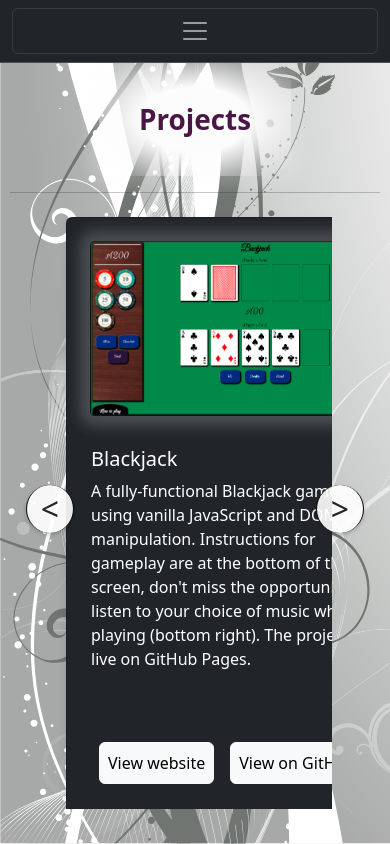
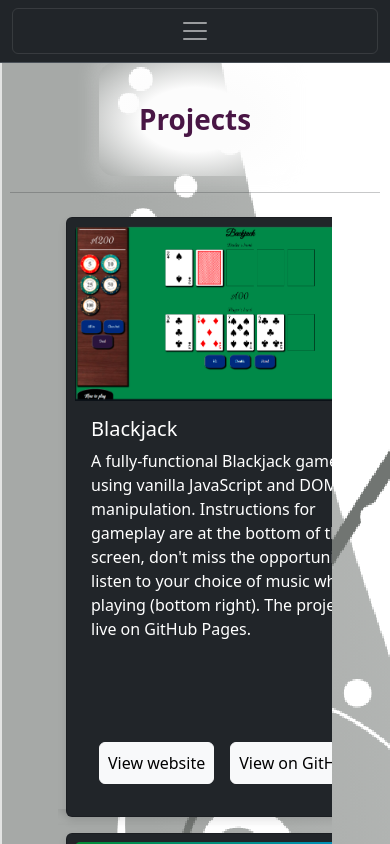
Before and after one commit to MegKM/Portfolio, a React (Vite) app: page /projects in a window 390 px wide. Shown: the top 844 px of the page. Built offline with nearby package versions, Linux system fonts and the light colour scheme.

Commit message:
adjusted display for projects on phones

```diff
--- a/src/components/projects/projects.css
+++ b/src/components/projects/projects.css
@@ -18,6 +18,30 @@
 @media screen and (max-width: 768px) {
     .projects-container {
         margin: 0 10px;
+    }
+
+   .project-carousel {
+    display: flex;
+    flex-direction: column;
+    align-items: center;
+    gap: 20px;
+    }
+
+    .carousel-arrow {
+        display: none;
+    }
+
+    .project-container {
+        display: flex;
+        flex-direction: column;
+        gap: 20px;
+        width: 100%;
+    }
+
+    .project-card {
+        width: 100%;
+        max-width: 480px;
+        margin: 0 auto;
     }
 
 }
--- a/src/components/skillCard/skillCard.css
+++ b/src/components/skillCard/skillCard.css
@@ -1,4 +1,4 @@
-img {
+.skill-logo {
     height: 150px;
     margin: 30px;
     background:
@@ -13,19 +13,19 @@ img {
 
 
 @media screen and (max-width: 1200px){
-    img {
+    .skill-logo {
         height: 125px;
     }
 }
 
 @media screen and (max-width: 768px) {
-    img {
+    .skill-logo {
         height: 100px;
     }
 }
 
 @media screen and (max-width: 480px) {
-    img {
+    .skill-logo {
         height: 75px;
         margin: 15px;
     }
```
